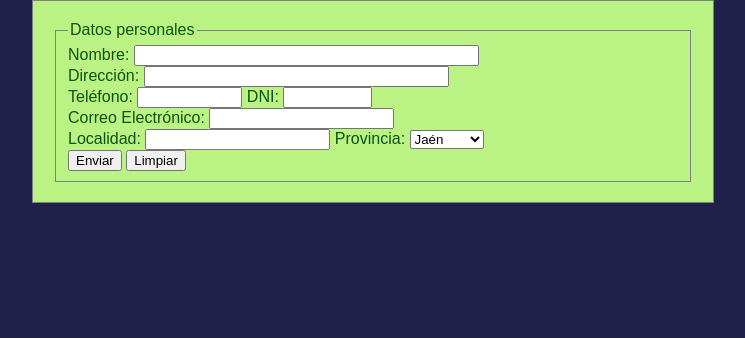
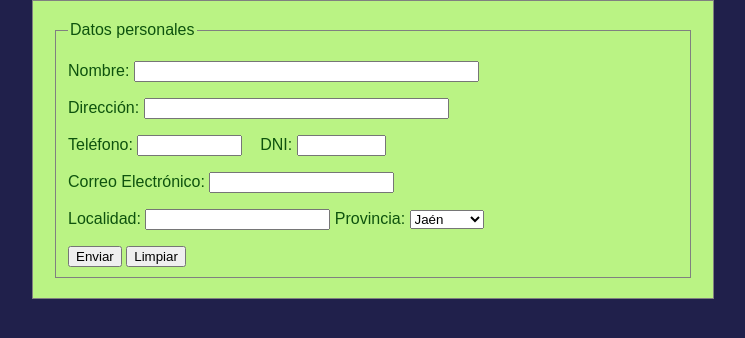
Before and after one commit to jloppad/EjerciciosJS, a plain HTML site: page ej_javascript32/index.html in a window 1280 px wide. Shown: the whole page, without its empty margins (267-1012 px from the left). Drawn offline with Linux system fonts and the light colour scheme.

Commit message:
Correccion html

```diff
--- a/ej_javascript32/index.html
+++ b/ej_javascript32/index.html
@@ -14,30 +14,35 @@
         <fieldset>
             <legend>Datos personales</legend>
             <form id="formu">
+                <p>
                 <label for="nombre">
                     Nombre:
                     <input type="text" name="nombre" id="nombre" size="40">
                 </label>
-                <br />
+                </p>
+                <p>
                 <label for="direccion">
                     Dirección:
                     <input type="text" name="direccion" id="direccion" size="35">
                 </label>
-                <br />
+                </p>
+                <p>
                 <label for="telefono">
                     Teléfono:
                     <input type="text" name="telefono" id="telefono" size="10">
                 </label>
                 <label for="dni">
-                    DNI:
+                    &nbsp;&nbsp;&nbsp;DNI:
                     <input type="text" name="dni" id="dni" size="8">
                 </label>
-                <br />
+                </p>
+                <p>
                 <label for="correoelectronico">
                     Correo Electrónico:
                     <input type="text" name="correoelectronico" id="correoelectronico">
                 </label>
-                <br />
+                </p>
+                <p>
                 <label for="localidad">
                     Localidad:
                     <input type="text" name="localidad" id="localidad">
@@ -55,7 +60,7 @@
                         <option value="Almeria">Almeria</option>
                     </select>
                 </label>
-                <br />
+                </p>
                 <label for="enviar">
                     <input type="button" value="Enviar" id="enviar" name="enviar">
                 </label>
```
